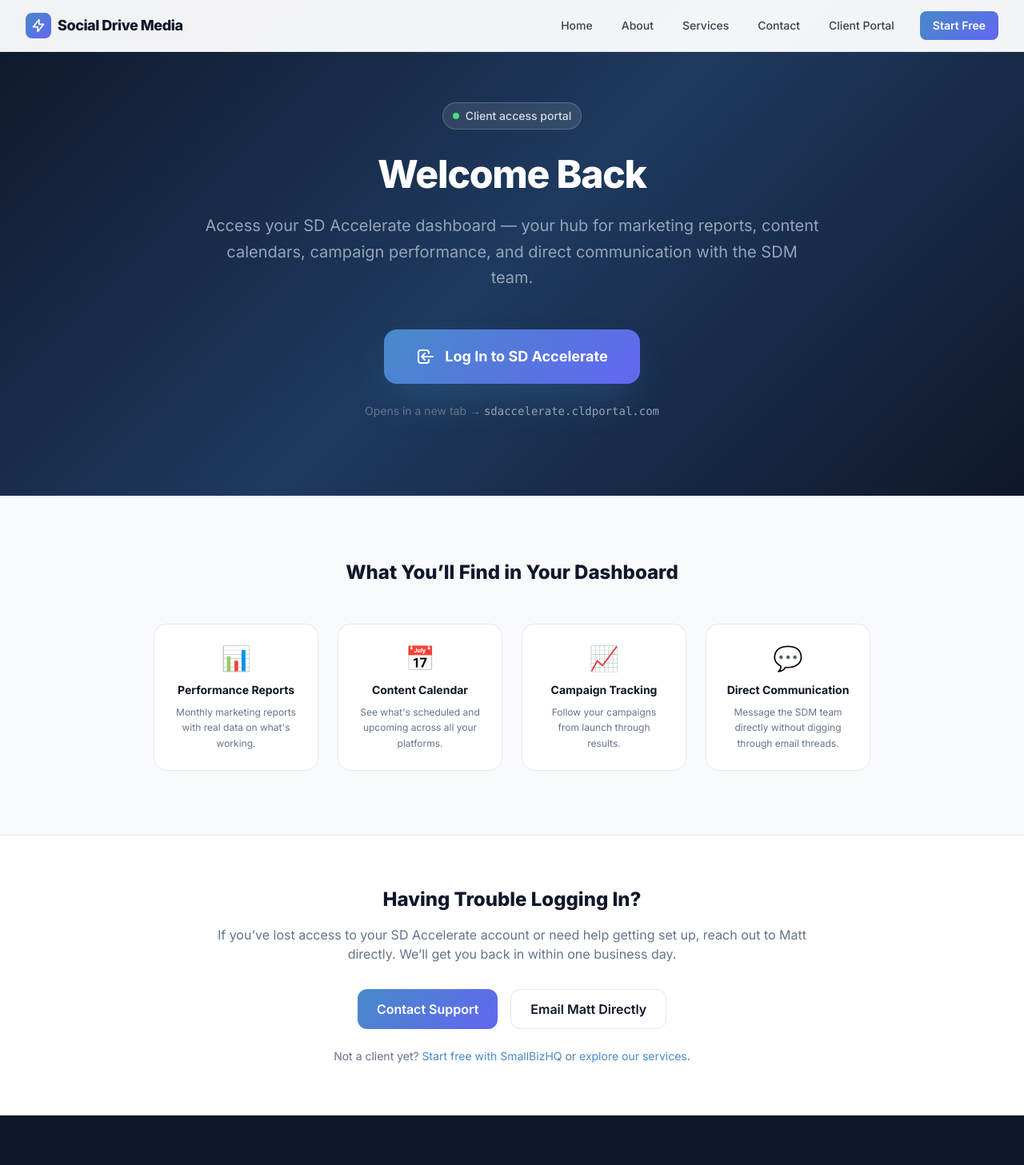
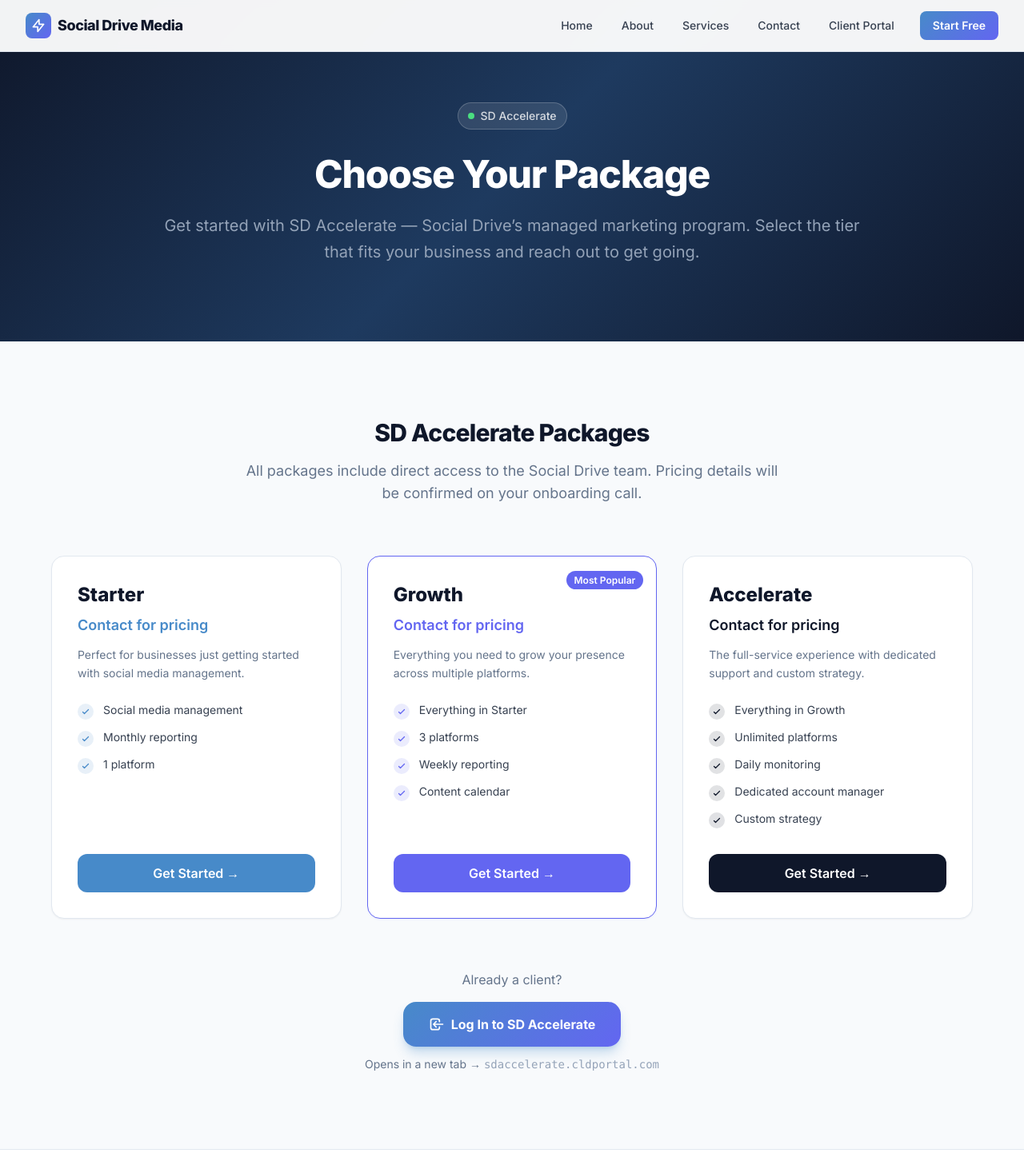
Before and after one commit to mbaer93/sdm-website, a Next.js app: page /client-portal in a window 1280 px wide. Shown: the top 1457 px of the page at 80% size. Built offline with nearby package versions, Linux system fonts and the light colour scheme.

Commit message:
fix: brand name, email, logo, packages — app/client-portal/page.tsx

```diff
--- a/app/client-portal/page.tsx
+++ b/app/client-portal/page.tsx
@@ -4,13 +4,13 @@ import Link from "next/link";
 export const metadata: Metadata = {
   title: "Client Portal — SD Accelerate",
   description:
-    "Access your Social Drive Media client portal. Log in to SD Accelerate to view your marketing reports, content calendar, and account dashboard.",
+    "Access your Social Drive client portal. Log in to SD Accelerate to view your marketing reports, content calendar, and account dashboard. Or choose an SD Accelerate package to get started.",
   alternates: {
     canonical: "https://www.socialdrivemedia.com/client-portal",
   },
   openGraph: {
     title: "Client Portal — SD Accelerate",
-    description: "Welcome back. Access your SD Accelerate dashboard.",
+    description: "Choose your SD Accelerate package or log in to your dashboard.",
     url: "https://www.socialdrivemedia.com/client-portal",
   },
   robots: {
@@ -19,44 +19,165 @@ export const metadata: Metadata = {
   },
 };
 
+const packages = [
+  {
+    name: "Starter",
+    price: "Contact for pricing",
+    description: "Perfect for businesses just getting started with social media management.",
+    features: [
+      "Social media management",
+      "Monthly reporting",
+      "1 platform",
+    ],
+    accent: "#478ac9",
+    subject: "SD Accelerate Starter Package",
+    popular: false,
+  },
+  {
+    name: "Growth",
+    price: "Contact for pricing",
+    description: "Everything you need to grow your presence across multiple platforms.",
+    features: [
+      "Everything in Starter",
+      "3 platforms",
+      "Weekly reporting",
+      "Content calendar",
+    ],
+    accent: "#6366f1",
+    subject: "SD Accelerate Growth Package",
+    popular: true,
+  },
+  {
+    name: "Accelerate",
+    price: "Contact for pricing",
+    description: "The full-service experience with dedicated support and custom strategy.",
+    features: [
+      "Everything in Growth",
+      "Unlimited platforms",
+      "Daily monitoring",
+      "Dedicated account manager",
+      "Custom strategy",
+    ],
+    accent: "#0f172a",
+    subject: "SD Accelerate Accelerate Package",
+    popular: false,
+  },
+];
+
 export default function ClientPortalPage() {
   return (
     <>
       {/* Hero */}
-      <section className="gradient-hero pt-32 pb-24 px-4 sm:px-6 lg:px-8 min-h-[60vh] flex items-center">
-        <div className="max-w-3xl mx-auto text-center w-full">
+      <section className="gradient-hero pt-32 pb-20 px-4 sm:px-6 lg:px-8">
+        <div className="max-w-4xl mx-auto text-center w-full">
           <div className="inline-flex items-center gap-2 px-3 py-1.5 rounded-full bg-white/10 border border-white/20 text-white/80 text-sm font-medium mb-8">
             <span className="w-2 h-2 rounded-full bg-green-400"></span>
-            Client access portal
+            SD Accelerate
           </div>
           <h1 className="text-5xl font-extrabold text-white tracking-tight mb-6">
-            Welcome Back
+            Choose Your Package
           </h1>
-          <p className="text-xl text-[#94a3b8] leading-relaxed mb-12">
-            Access your SD Accelerate dashboard — your hub for marketing reports, content calendars, campaign performance, and direct communication with the SDM team.
+          <p className="text-xl text-[#94a3b8] leading-relaxed mb-4">
+            Get started with SD Accelerate — Social Drive&rsquo;s managed marketing program. Select the tier that fits your business and reach out to get going.
           </p>
+        </div>
+      </section>
 
+      {/* Packages */}
+      <section className="py-24 px-4 sm:px-6 lg:px-8 bg-[#f8fafc]">
+        <div className="max-w-6xl mx-auto">
+          <div className="text-center mb-16">
+            <h2 className="text-3xl font-extrabold text-[#0f172a] tracking-tight mb-4">
+              SD Accelerate Packages
+            </h2>
+            <p className="text-lg text-[#64748b] max-w-2xl mx-auto">
+              All packages include direct access to the Social Drive team. Pricing details will be confirmed on your onboarding call.
+            </p>
+          </div>
+          <div className="grid grid-cols-1 md:grid-cols-3 gap-8">
+            {packages.map((pkg) => (
+              <div
+                key={pkg.name}
+                className={`bg-white rounded-2xl p-8 border shadow-sm relative overflow-hidden flex flex-col ${
+                  pkg.popular
+                    ? "border-[#6366f1] shadow-lg shadow-[#6366f1]/10"
+                    : "border-[#e2e8f0]"
+                }`}
+              >
+                {pkg.popular && (
+                  <div className="absolute top-4 right-4">
+                    <span className="text-xs font-semibold px-2.5 py-1 rounded-full text-white bg-[#6366f1]">
+                      Most Popular
+                    </span>
+                  </div>
+                )}
+                <div className="mb-6">
+                  <h3 className="text-2xl font-extrabold text-[#0f172a] mb-2">{pkg.name}</h3>
+                  <div className="text-lg font-semibold mb-3" style={{ color: pkg.accent }}>
+                    {pkg.price}
+                  </div>
+                  <p className="text-sm text-[#64748b] leading-relaxed">{pkg.description}</p>
+                </div>
+                <ul className="space-y-3 mb-8 flex-1">
+                  {pkg.features.map((feature, i) => (
+                    <li key={i} className="flex items-start gap-3">
+                      <div
+                        className="flex-shrink-0 w-5 h-5 rounded-full flex items-center justify-center mt-0.5"
+                        style={{ backgroundColor: `${pkg.accent}20` }}
+                      >
+                        <svg
+                          className="w-3 h-3"
+                          fill="none"
+                          stroke={pkg.accent}
+                          viewBox="0 0 24 24"
+                        >
+                          <path
+                            strokeLinecap="round"
+                            strokeLinejoin="round"
+                            strokeWidth={2.5}
+                            d="M5 13l4 4L19 7"
+                          />
+                        </svg>
+                      </div>
+                      <span className="text-sm text-[#374151]">{feature}</span>
+                    </li>
+                  ))}
+                </ul>
+                <a
+                  href={`mailto:ben@socialdrivemedia.com?subject=${encodeURIComponent(pkg.subject)}`}
+                  className="w-full inline-flex items-center justify-center px-6 py-3 text-base font-semibold text-white rounded-xl hover:opacity-90 transition-opacity"
+                  style={{ backgroundColor: pkg.accent }}
+                >
+                  Get Started →
+                </a>
+              </div>
+            ))}
+          </div>
+
+          {/* Already a client */}
+          <div className="mt-16 text-center">
+            <p className="text-[#64748b] mb-4">Already a client?</p>
             <a
               href="https://sdaccelerate.cldportal.com/login"
               target="_blank"
               rel="noopener noreferrer"
-            className="inline-flex items-center justify-center px-10 py-5 text-lg font-bold text-white rounded-2xl gradient-accent hover:opacity-90 transition-opacity shadow-2xl shadow-[#478ac9]/30"
+              className="inline-flex items-center justify-center px-8 py-4 text-base font-bold text-white rounded-2xl gradient-accent hover:opacity-90 transition-opacity shadow-lg shadow-[#478ac9]/30"
             >
-            <svg className="w-6 h-6 mr-3" fill="none" stroke="currentColor" viewBox="0 0 24 24">
+              <svg className="w-5 h-5 mr-2" fill="none" stroke="currentColor" viewBox="0 0 24 24">
                 <path strokeLinecap="round" strokeLinejoin="round" strokeWidth={2} d="M11 16l-4-4m0 0l4-4m-4 4h14m-5 4v1a3 3 0 01-3 3H6a3 3 0 01-3-3V7a3 3 0 013-3h7a3 3 0 013 3v1" />
               </svg>
               Log In to SD Accelerate
             </a>
-
-          <p className="mt-6 text-sm text-[#64748b]">
+            <p className="mt-3 text-sm text-[#64748b]">
               Opens in a new tab →{" "}
               <span className="font-mono text-[#94a3b8]">sdaccelerate.cldportal.com</span>
             </p>
           </div>
+        </div>
       </section>
 
       {/* What's in the portal */}
-      <section className="py-20 px-4 sm:px-6 lg:px-8 bg-[#f8fafc]">
+      <section className="py-20 px-4 sm:px-6 lg:px-8 bg-white border-t border-[#e2e8f0]">
         <div className="max-w-4xl mx-auto">
           <h2 className="text-2xl font-extrabold text-[#0f172a] text-center mb-12">
             What You&rsquo;ll Find in Your Dashboard
@@ -66,9 +187,9 @@ export default function ClientPortalPage() {
               { icon: "📊", title: "Performance Reports", desc: "Monthly marketing reports with real data on what's working." },
               { icon: "📅", title: "Content Calendar", desc: "See what's scheduled and upcoming across all your platforms." },
               { icon: "📈", title: "Campaign Tracking", desc: "Follow your campaigns from launch through results." },
-              { icon: "💬", title: "Direct Communication", desc: "Message the SDM team directly without digging through email threads." },
+              { icon: "💬", title: "Direct Communication", desc: "Message the Social Drive team directly without digging through email threads." },
             ].map((item) => (
-              <div key={item.title} className="bg-white rounded-2xl p-6 border border-[#e2e8f0] text-center">
+              <div key={item.title} className="bg-[#f8fafc] rounded-2xl p-6 border border-[#e2e8f0] text-center">
                 <div className="text-3xl mb-3">{item.icon}</div>
                 <h3 className="text-sm font-bold text-[#0f172a] mb-2">{item.title}</h3>
                 <p className="text-xs text-[#64748b] leading-relaxed">{item.desc}</p>
@@ -79,7 +200,7 @@ export default function ClientPortalPage() {
       </section>
 
       {/* Need help */}
-      <section className="py-16 px-4 sm:px-6 lg:px-8 bg-white border-t border-[#e2e8f0]">
+      <section className="py-16 px-4 sm:px-6 lg:px-8 bg-[#f8fafc] border-t border-[#e2e8f0]">
         <div className="max-w-3xl mx-auto text-center">
           <h2 className="text-2xl font-extrabold text-[#0f172a] mb-4">Having Trouble Logging In?</h2>
           <p className="text-[#64748b] mb-8">
@@ -93,10 +214,10 @@ export default function ClientPortalPage() {
               Contact Support
             </Link>
             <a
-              href="mailto:matt@socialdrivemedia.com"
-              className="inline-flex items-center justify-center px-6 py-3 text-base font-semibold text-[#0f172a] rounded-xl border border-[#e2e8f0] hover:bg-[#f8fafc] transition-colors"
+              href="mailto:ben@socialdrivemedia.com"
+              className="inline-flex items-center justify-center px-6 py-3 text-base font-semibold text-[#0f172a] rounded-xl border border-[#e2e8f0] hover:bg-white transition-colors"
             >
-              Email Matt Directly
+              Email Us Directly
             </a>
           </div>
           <p className="mt-6 text-sm text-[#64748b]">
```
Lines whose indentation alone changed are shown as unchanged.
